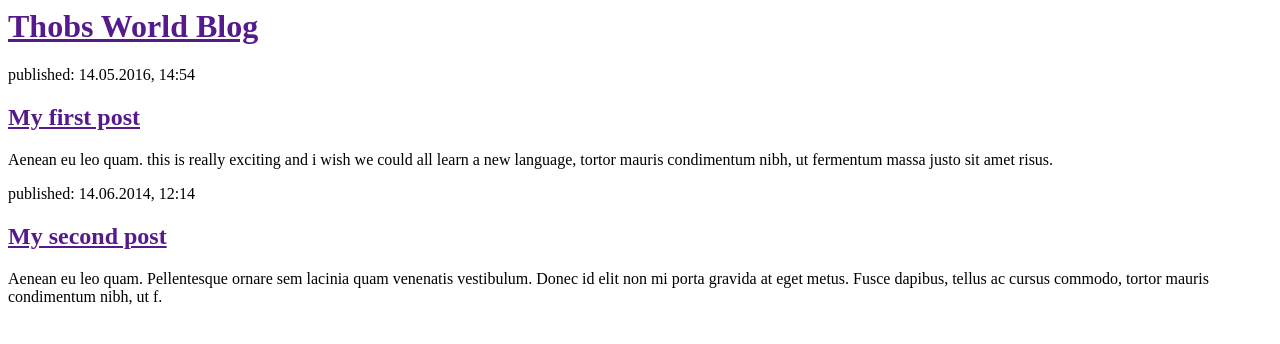
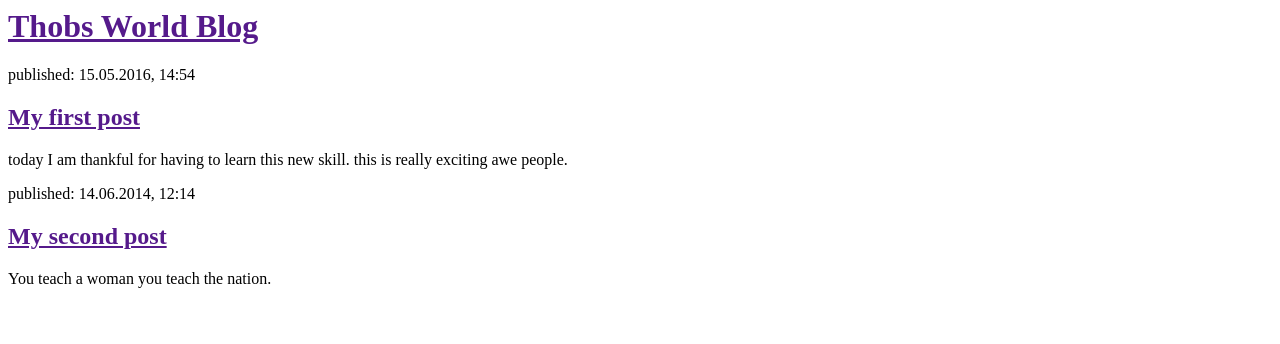
Before and after one commit to ThobsIam/my-first-blog, a Django app: page / in a window 1280 px wide. Shown: the top 344 px of the page. Run offline with Django 3.2, Linux system fonts and the light colour scheme.

Commit message:
Changed the HTML for the site.

```diff
--- a/blog/templates/blog/post_list.html
+++ b/blog/templates/blog/post_list.html
@@ -8,15 +8,15 @@
         </div>
 
         <div>
-            <p>published: 14.05.2016, 14:54</p>
+            <p>published: 15.05.2016, 14:54</p>
             <h2><a href="">My first post</a></h2>
-            <p>Aenean eu leo quam. this is really exciting and i wish we could all learn a new language, tortor mauris condimentum nibh, ut fermentum massa justo sit amet risus.</p>
+            <p>today I am thankful for having to learn this new skill. this is really exciting awe people.</p>
         </div>
 
         <div>
             <p>published: 14.06.2014, 12:14</p>
             <h2><a href="">My second post</a></h2>
-            <p>Aenean eu leo quam. Pellentesque ornare sem lacinia quam venenatis vestibulum. Donec id elit non mi porta gravida at eget metus. Fusce dapibus, tellus ac cursus commodo, tortor mauris condimentum nibh, ut f.</p>
+            <p>You teach a woman you teach the nation.</p>
         </div>
     </body>
 </html>
```
